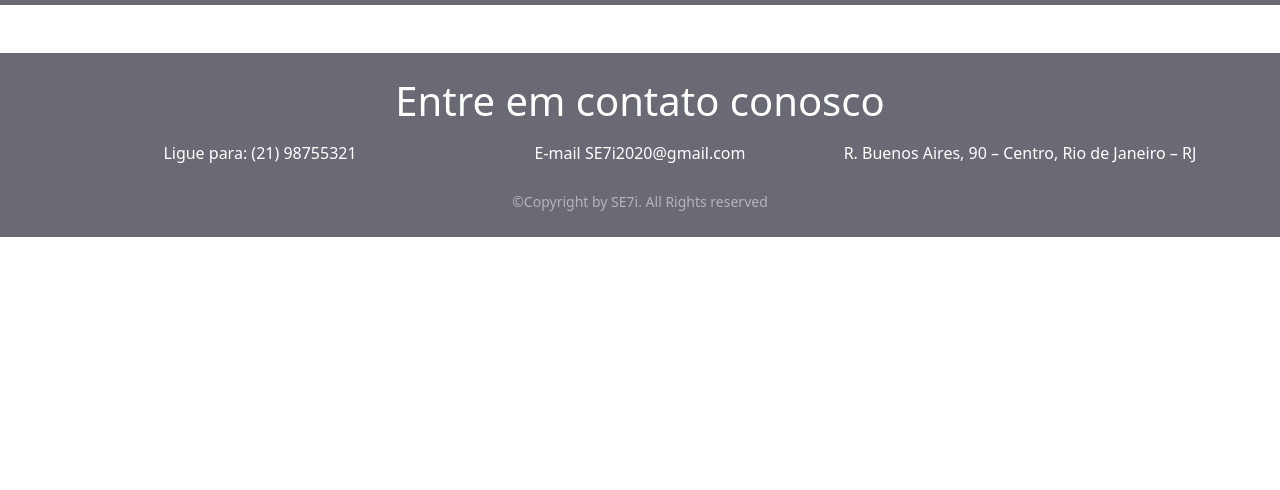
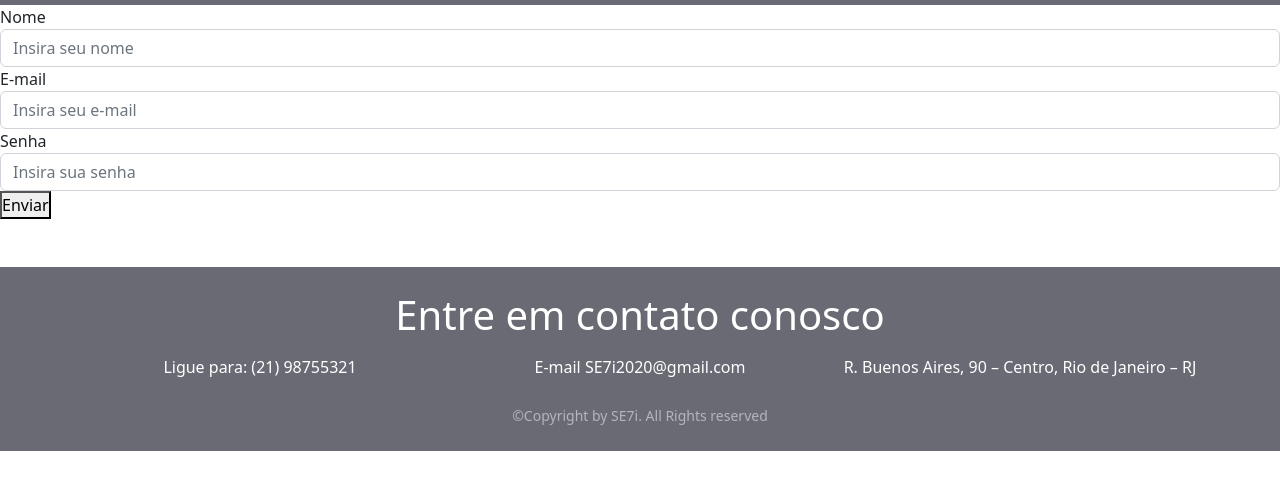
Before and after one commit to wgomesl/SE7i, a plain HTML site: page html/contato.html in a window 1280 px wide. Shown: the part 96-586 px from the top of the page. Drawn offline with nearby package versions, Linux system fonts and the light colour scheme; files that its build step writes are made by us from their sources.

Commit message:
começando a construir o formulário

```diff
--- a/html/contato.html
+++ b/html/contato.html
@@ -59,6 +59,23 @@
         </div>
     </nav>
 
+    <form>
+        <div class="form-group">
+            <label for="nome">Nome</label>
+            <input type="text" class="form-control" id="exampleFormControlInput1" placeholder="Insira seu nome">
+        </div>
+        <div class="form-group">
+            <label for="email">E-mail</label>
+            <input type="email" class="form-control" id="exampleFormControlInput2" placeholder="Insira seu e-mail">
+        </div>
+        <div class="form-group">
+            <label for="senha">Senha</label>
+            <input type="password" class="form-control" id="exampleFormControlInput3" placeholder="Insira sua senha">
+        </div>
+        <div class="form=group">
+            <button type="button">Enviar</button>
+        </div>
+    </form>
 
 
     <!-- Area do rodapé -->
```
